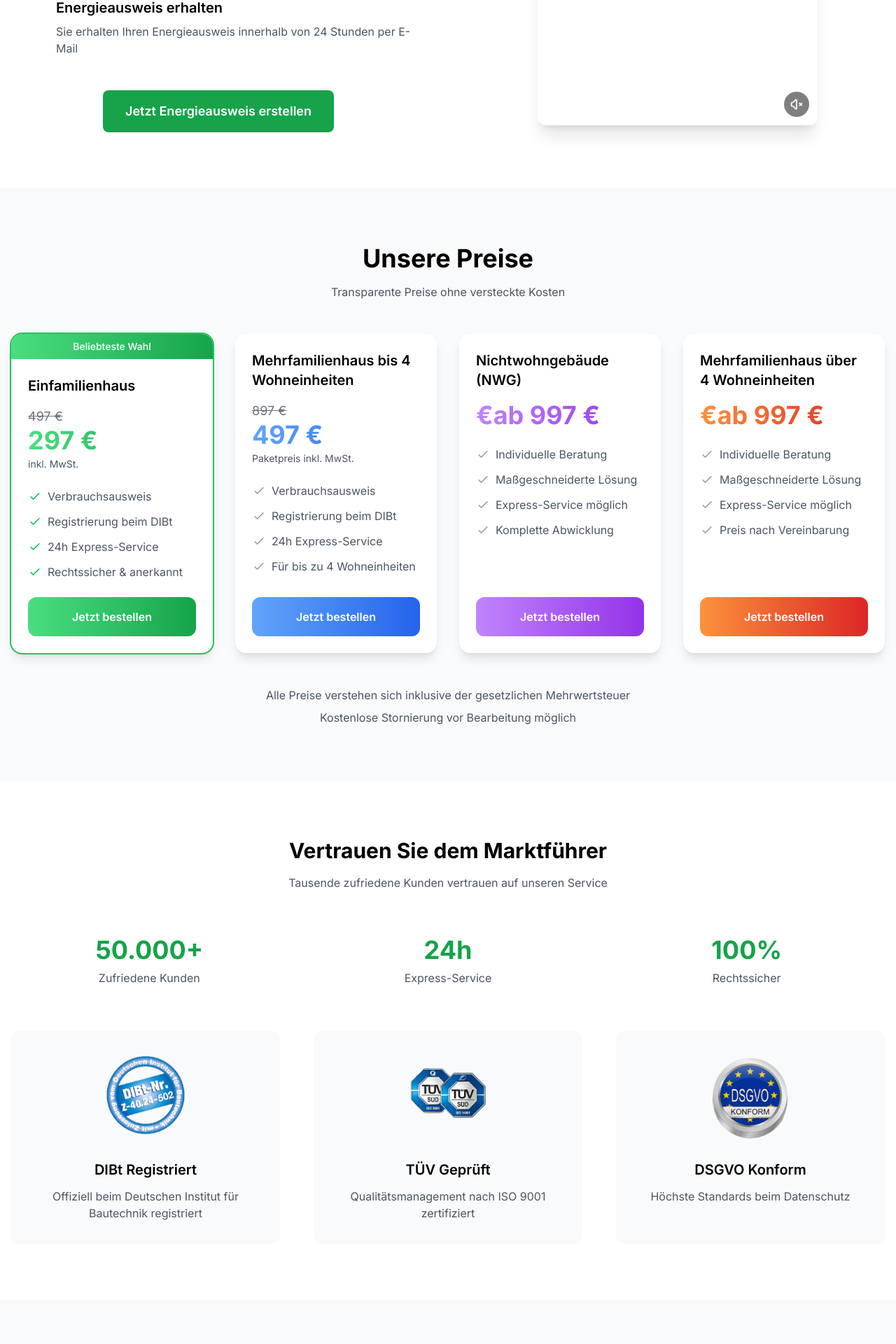
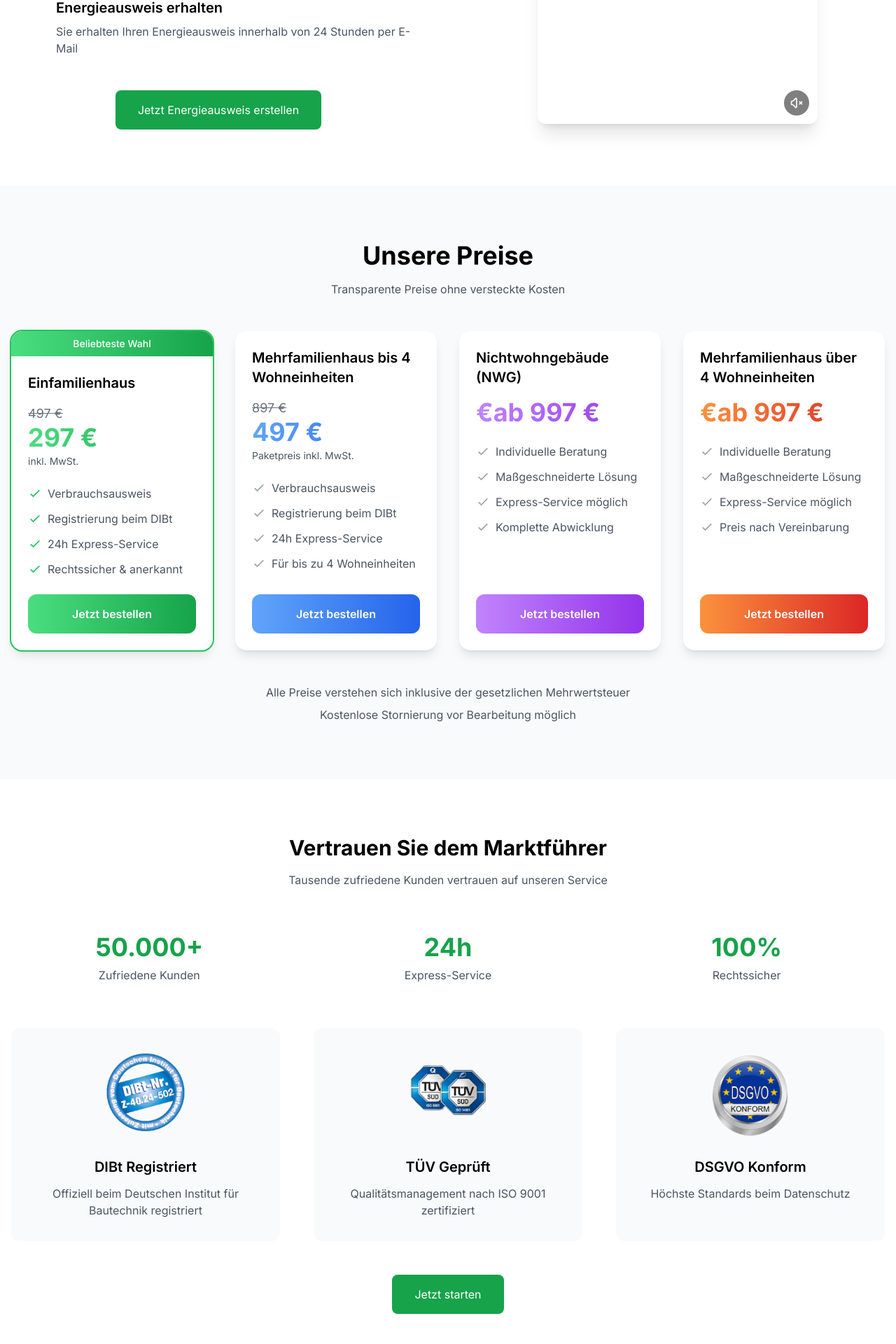
Before and after one commit to Ghub2709/epass, a Next.js app: page / in a window 1280 px wide. Shown: the part 2311-4231 px from the top of the page at 70% size. Built offline with nearby package versions, Linux system fonts and the light colour scheme; grey boxes are pictures that could not be loaded.

Commit message:
Buttons auf der Landingpage angepasst

```diff
--- a/src/components/sections/FAQ.tsx
+++ b/src/components/sections/FAQ.tsx
@@ -36,6 +36,13 @@ export default function FAQ() {
       answer: "Ja, absolut. Unser Energieausweis wird von zertifizierten Energieberatern erstellt und ist beim Deutschen Institut für Bautechnik (DIBt) registriert. Er erfüllt alle gesetzlichen Anforderungen und ist bundesweit anerkannt."
     }
   ]
+
+  const scrollToForm = () => {
+    const formElement = document.getElementById('contact-form');
+    if (formElement) {
+      formElement.scrollIntoView({ behavior: 'smooth' });
+    }
+  };
 
   return (
     <section className="py-20 bg-gray-50 relative">
@@ -100,9 +107,12 @@ export default function FAQ() {
         </div>
 
         <div className="text-center mt-12">
-          <p className="text-gray-600">
-            Haben Sie weitere Fragen? Dann sprechen Sie uns einfach direkt an!
-          </p>
+          <button
+            onClick={scrollToForm}
+            className="bg-green-600 text-white px-8 py-4 rounded-lg"
+          >
+            Zum Kontaktformular
+          </button>
         </div>
       </div>
       <HeygenAvatar />
--- a/src/components/sections/Hero.tsx
+++ b/src/components/sections/Hero.tsx
@@ -20,6 +20,13 @@ export default function Hero() {
       setIsMuted(!isMuted)
     }
   }
+
+  const scrollToForm = () => {
+    const formElement = document.getElementById('contact-form');
+    if (formElement) {
+      formElement.scrollIntoView({ behavior: 'smooth' });
+    }
+  };
 
   return (
     <section className="relative bg-gradient-to-b from-green-50 to-white py-32">
@@ -119,7 +126,10 @@ export default function Hero() {
               </div>
 
               <div className="mt-8">
-                <button className="w-full bg-green-600 text-white px-6 py-4 rounded-lg text-lg font-semibold hover:bg-green-700 transition-colors shadow-lg hover:shadow-xl transform hover:-translate-y-0.5 transition-all">
+                <button
+                  onClick={scrollToForm}
+                  className="w-full bg-green-600 text-white px-6 py-4 rounded-lg text-lg font-semibold hover:bg-green-700 transition-colors shadow-lg hover:shadow-xl transform hover:-translate-y-0.5 transition-all"
+                >
                   Proberechnung Anfordern
                 </button>
               </div>
--- a/src/components/sections/Process.tsx
+++ b/src/components/sections/Process.tsx
@@ -12,6 +12,13 @@ export default function Process() {
       setIsMuted(!isMuted)
     }
   }
+
+  const scrollToForm = () => {
+    const formElement = document.getElementById('contact-form');
+    if (formElement) {
+      formElement.scrollIntoView({ behavior: 'smooth' });
+    }
+  };
 
   const steps = [
     {
@@ -75,8 +82,11 @@ export default function Process() {
               ))}
             </div>
 
-            <div className="mt-12 text-center">
-              <button className="bg-green-600 text-white px-8 py-4 rounded-lg text-lg font-semibold hover:bg-green-700 transition-colors">
+            <div className="text-center mt-12">
+              <button
+                onClick={scrollToForm}
+                className="bg-green-600 text-white px-8 py-4 rounded-lg"
+              >
                 Jetzt Energieausweis erstellen
               </button>
             </div>
--- a/src/components/sections/Trust.tsx
+++ b/src/components/sections/Trust.tsx
@@ -35,6 +35,13 @@ export default function Trust() {
       label: "Rechtssicher"
     }
   ]
+
+  const scrollToForm = () => {
+    const formElement = document.getElementById('contact-form');
+    if (formElement) {
+      formElement.scrollIntoView({ behavior: 'smooth' });
+    }
+  };
 
   return (
     <section className="py-20 bg-white">
@@ -81,6 +88,15 @@ export default function Trust() {
             </div>
           ))}
         </div>
+
+        <div className="text-center mt-12">
+          <button
+            onClick={scrollToForm}
+            className="bg-green-600 text-white px-8 py-4 rounded-lg"
+          >
+            Jetzt starten
+          </button>
+        </div>
       </div>
     </section>
   )
```
